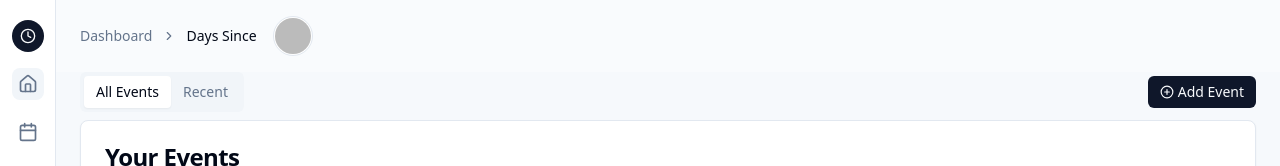
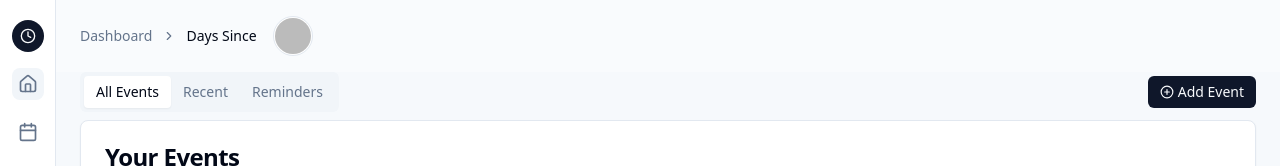
Before and after one commit to janacm/days-since-nextjs, a Next.js app: page / in a window 1280 px wide. Shown: the top 166 px of the page. Built offline with nearby package versions, Linux system fonts and the light colour scheme; no server answers; the database is empty; sample sign-in values are in the browser's storage; what drizzle-zod would draw is missing.

Commit message:
Reminders tab

```diff
--- a/app/(dashboard)/page.tsx
+++ b/app/(dashboard)/page.tsx
@@ -24,6 +24,9 @@ export default async function DashboardPage() {
           <TabsTrigger value="recent" className="hidden sm:flex">
             Recent
           </TabsTrigger>
+          <TabsTrigger value="reminders">
+            Reminders
+          </TabsTrigger>
         </TabsList>
         <div className="ml-auto flex items-center gap-2">
           <Button size="sm" className="h-8 gap-1" asChild>
@@ -42,6 +45,9 @@ export default async function DashboardPage() {
       <TabsContent value="recent">
         <EventsTable events={events.slice(0, 5)} />
       </TabsContent>
+      <TabsContent value="reminders">
+        <EventsTable events={events.filter(event => event.reminderDays !== null)} />
+      </TabsContent>
     </Tabs>
   );
 }
```
